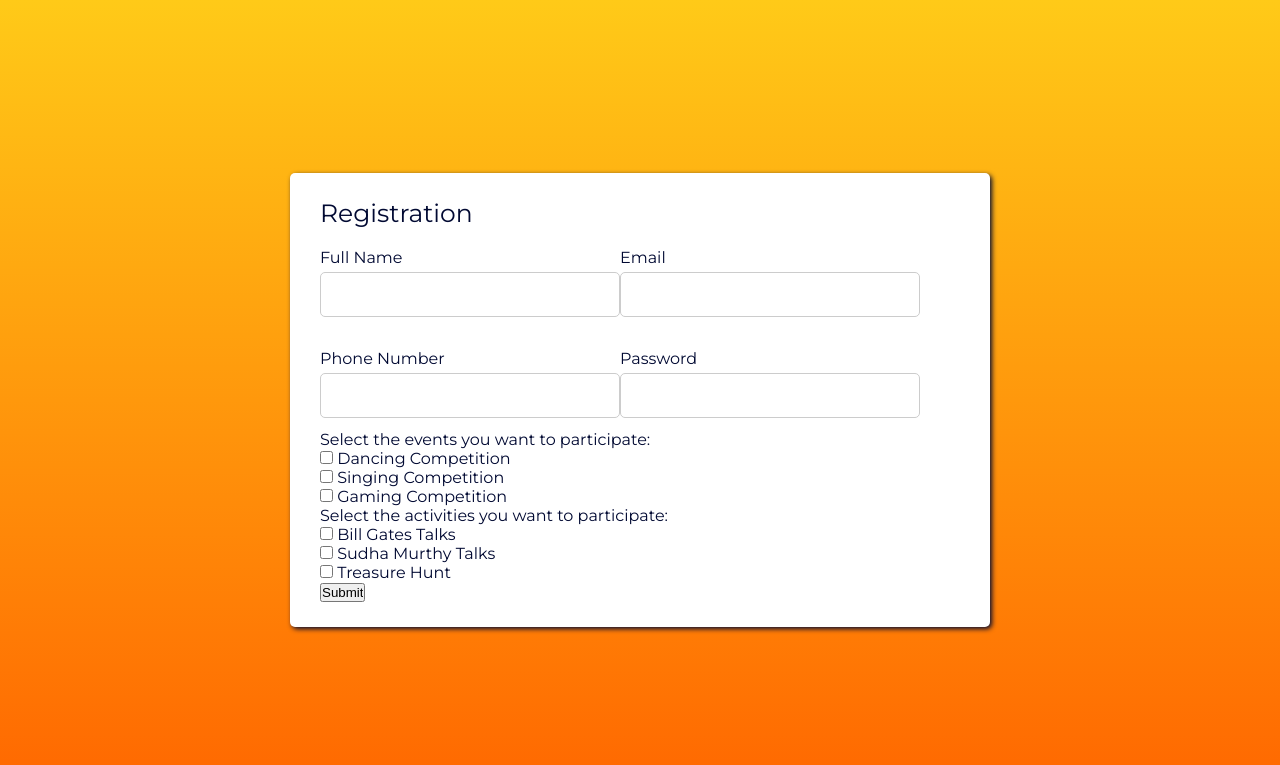
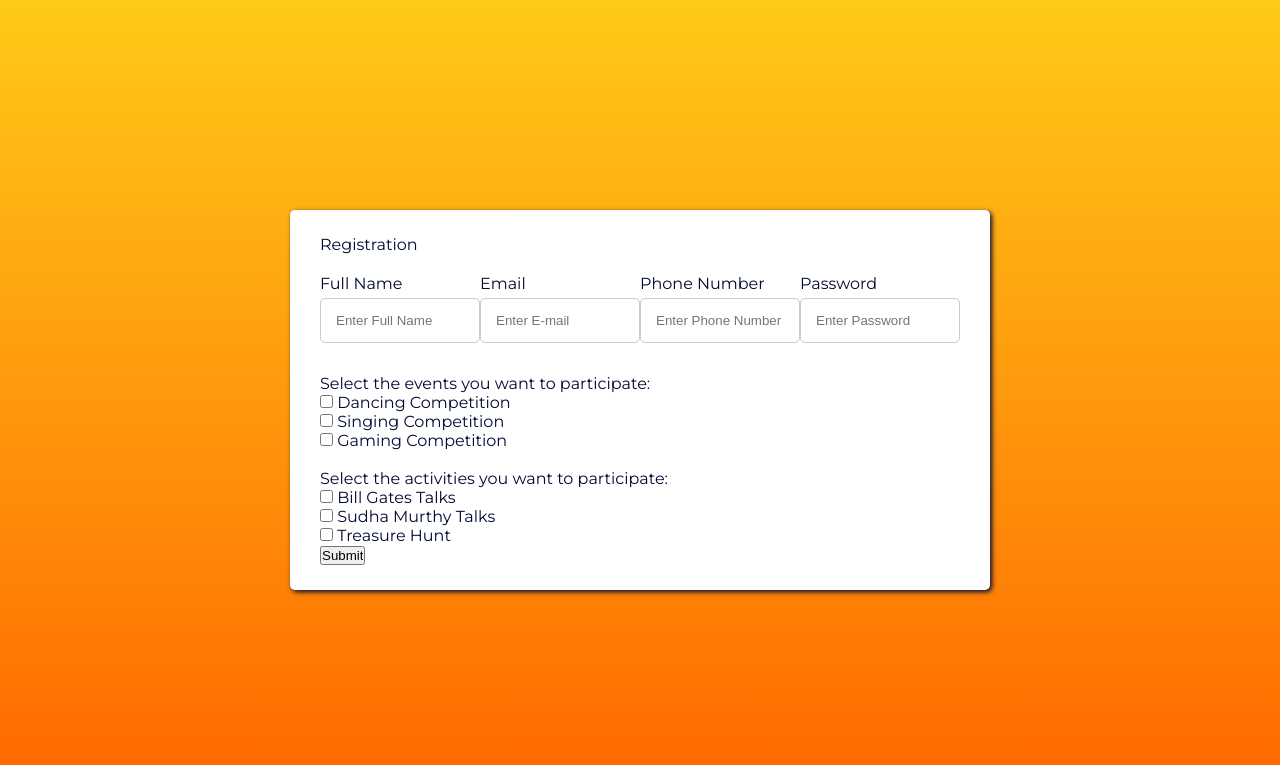
Before and after one commit to deeppanchani/ignite, a PHP site: page /signup.html in a window 1280 px wide. Shown: the top 765 px of the page. Run offline with PHP 8.4, Linux system fonts and the light colour scheme.

Commit message:
forms.css updated

```diff
--- a/forms.css
+++ b/forms.css
@@ -26,8 +26,6 @@ body{
 }
 
 .container .title{
-    font-size: 25px;
-    font-weight: 500;
 }
 
 .container .title::before{
@@ -42,7 +40,6 @@ body{
 
 .container form .user-details{
     display: flex;
-    flex-wrap: wrap;
 }
 
 form .user-details .input-box{
--- a/signup.html
+++ b/signup.html
@@ -5,7 +5,7 @@
     <meta http-equiv="X-UA-Compatible" content="IE=edge">
     <meta name="viewport" content="width=device-width, initial-scale=1.0">
     <link rel="stylesheet" href="forms.css">
-    <link rel="icon" href="image\logo.png" type="image/x-icon" />
+    <link rel="icon" href="image\logo.png" type="image/x-icon"/>
     <link href='https://fonts.googleapis.com/css?family=Montserrat' rel='stylesheet'>
     <title>Sign Up</title>
 </head>
@@ -17,37 +17,37 @@
 
                 <div class="input-box">
                     <label class="details" for="fname">Full Name</label>
-                    <input type="text" id="fname"/>
+                    <input type="text" id="fname" placeholder="Enter Full Name"/>
                 </div>
 
                 <div class="input-box">
                     <label class="details" for="email">Email</label>
-                    <input type="email" id="email"/>
+                    <input type="email" id="email" placeholder="Enter E-mail"/>
                 </div>
 
                 <div class="input-box">
                     <label class="details" for="pnumber">Phone Number</label>
-                    <input type="number" id="pnumber"/>
+                    <input type="number" id="pnumber" placeholder="Enter Phone Number"/>
                 </div>
 
                 <div class="input-box">
                     <label class="details" for="password">Password</label>
-                    <input type="password" id="password"/>
+                    <input type="password" id="password" placeholder="Enter Password" />
                 </div>
 
             </div>
 
             <div class="event-details">
-
-                <label for="events">Select the events you want to participate:</label><br/>
+                <br />
+                <label for="events" class="details">Select the events you want to participate:</label><br/>
                 <input type="checkbox" id="event1" name="events" value="dancing-competition"/>
                 <label for="event1">Dancing Competition</label><br/>
                 <input type="checkbox" id="event2" name="events" value="singing-competition"/>
                 <label for="event2">Singing Competition</label><br/>
                 <input type="checkbox" id="event3" name="events" value="gaming-competition"/>
-                <label for="event3">Gaming Competition</label><br/>
+                <label for="event3">Gaming Competition</label><br/><br/>
 
-                <label for="activity">Select the activities you want to participate:</label><br/>
+                <label for="activity" class="details">Select the activities you want to participate:</label><br/>
                 <input type="checkbox" id="activity1" name="activity" value="bill-gates-talks"/>
                 <label for="activity1">Bill Gates Talks</label><br/>
                 <input type="checkbox" id="activity2" name="activity" value="sudha-murthy-talks"/>
```
